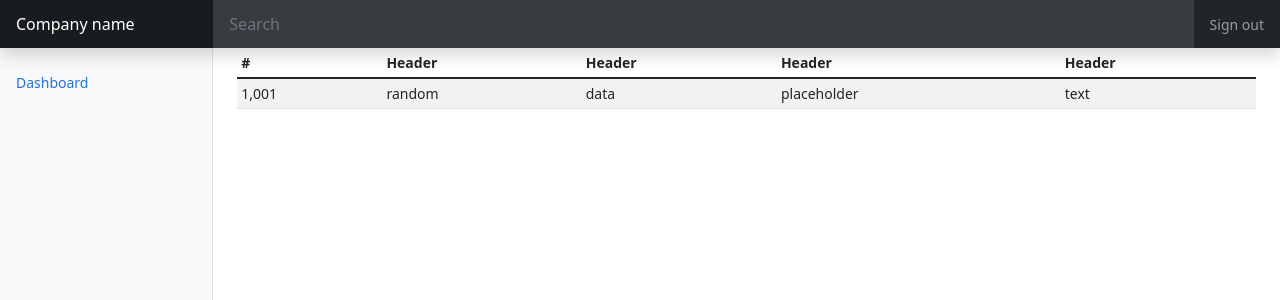
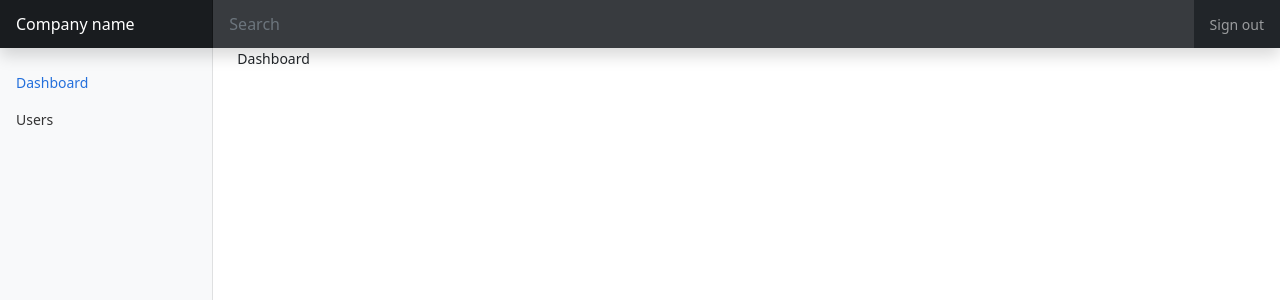
Before and after one commit to M0-AR/vue-admin, a Vue app: page / in a window 1280 px wide. Shown: the top 300 px of the page. Built offline with nearby package versions, Linux system fonts and the light colour scheme.

Commit message:
Handle Router

```diff
--- a/src/App.vue
+++ b/src/App.vue
@@ -6,28 +6,7 @@
       <Menu/>
 
       <main class="col-md-9 ms-sm-auto col-lg-10 px-md-4">
-        <div class="table-responsive">
-          <table class="table table-striped table-sm">
-            <thead>
-            <tr>
-              <th scope="col">#</th>
-              <th scope="col">Header</th>
-              <th scope="col">Header</th>
-              <th scope="col">Header</th>
-              <th scope="col">Header</th>
-            </tr>
-            </thead>
-            <tbody>
-            <tr>
-              <td>1,001</td>
-              <td>random</td>
-              <td>data</td>
-              <td>placeholder</td>
-              <td>text</td>
-            </tr>
-            </tbody>
-          </table>
-        </div>
+        <router-view/>
       </main>
     </div>
   </div>
--- a/src/components/Menu.vue
+++ b/src/components/Menu.vue
@@ -3,9 +3,14 @@
     <div class="position-sticky pt-3">
       <ul class="nav flex-column">
         <li class="nav-item">
-          <a class="nav-link active" href="#">
+          <router-link to="/" active-class="active" class="nav-link">
             Dashboard
-          </a>
+          </router-link>
+        </li>
+        <li class="nav-item">
+          <router-link to="/users" active-class="active" class="nav-link">
+            Users
+          </router-link>
         </li>
       </ul>
     </div>
--- /dev/null
+++ b/src/pages/Dashboard.vue
@@ -0,0 +1,9 @@
+<template>
+  Dashboard
+</template>
+
+<script>
+export default {
+  name: "Dashboard"
+}
+</script>
--- /dev/null
+++ b/src/pages/Users.vue
@@ -0,0 +1,30 @@
+<template>
+  <div class="table-responsive">
+    <table class="table table-striped table-sm">
+      <thead>
+      <tr>
+        <th scope="col">#</th>
+        <th scope="col">Header</th>
+        <th scope="col">Header</th>
+        <th scope="col">Header</th>
+        <th scope="col">Header</th>
+      </tr>
+      </thead>
+      <tbody>
+      <tr>
+        <td>1,001</td>
+        <td>random</td>
+        <td>data</td>
+        <td>placeholder</td>
+        <td>text</td>
+      </tr>
+      </tbody>
+    </table>
+  </div>
+</template>
+
+<script>
+export default {
+  name: "Users"
+}
+</script>
--- a/src/router/index.ts
+++ b/src/router/index.ts
@@ -1,7 +1,10 @@
 import { createRouter, createWebHistory, RouteRecordRaw } from 'vue-router'
+import Dashboard from '@/pages/Dashboard.vue'
+import Users from '@/pages/Users.vue'
 
 const routes: Array<RouteRecordRaw> = [
-
+  {path: '', component: Dashboard},
+  {path: '/users', component: Users}
 ]
 
 const router = createRouter({
```
